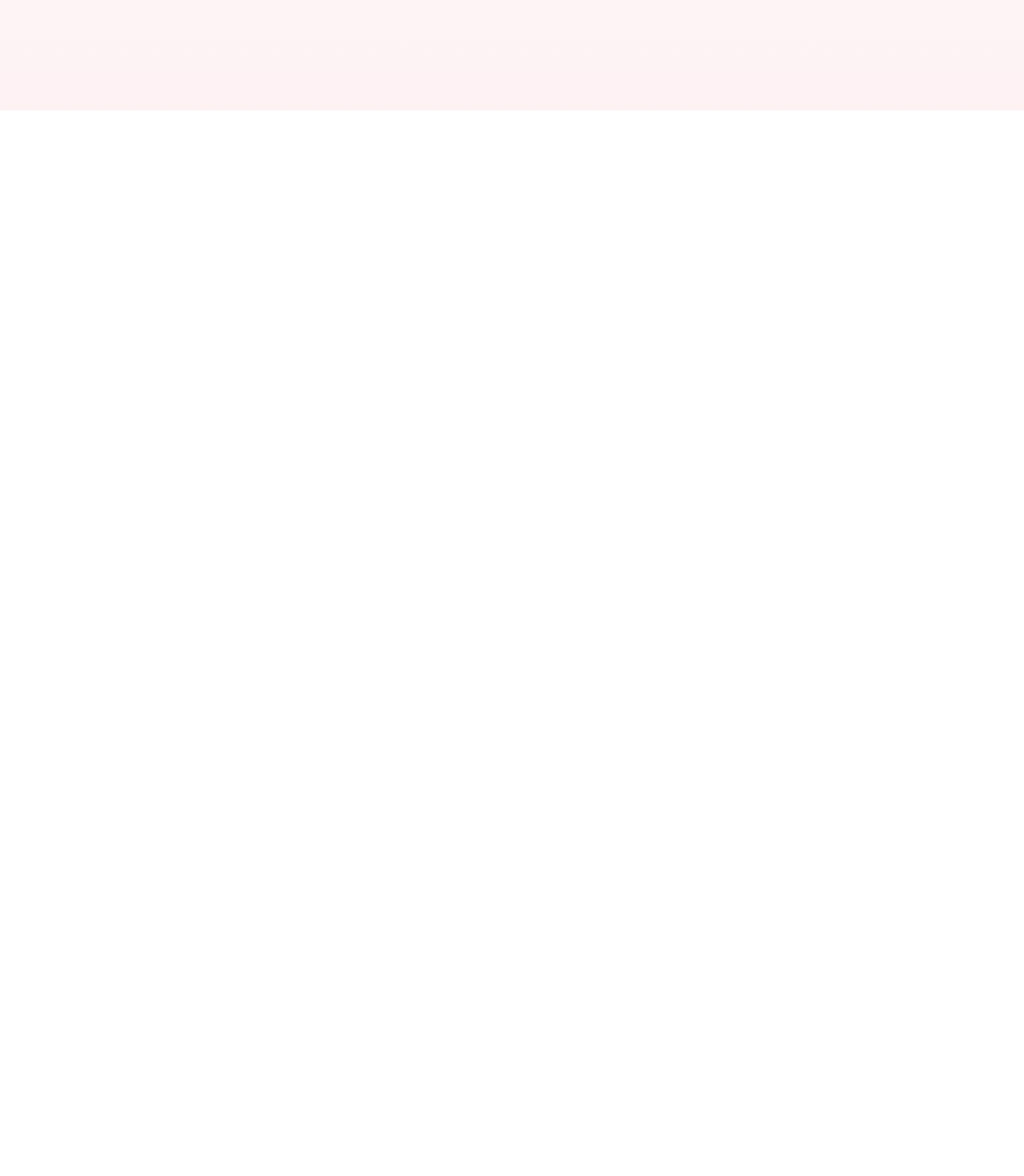
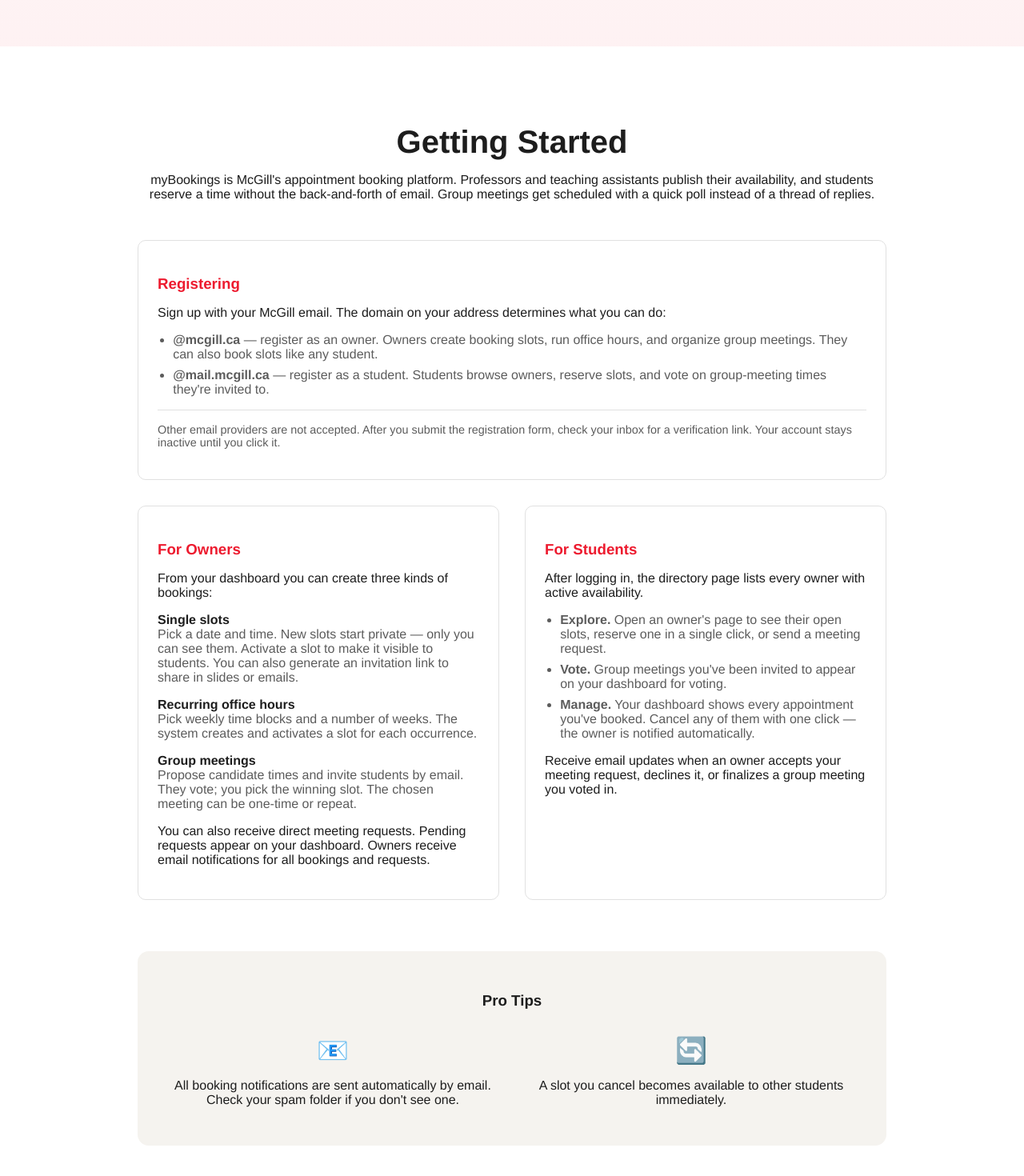
Before and after one commit to epicgamer17/socs-booking, a React (Vite) app in the folder app/client/: page / in a window 1280 px wide. Shown: the part 726-2196 px from the top of the page at 80% size. Before the commit the page ends 864 px from the top, so only its background shows below. Built offline with nearby package versions, Linux system fonts and the light colour scheme; no server answers.

Commit message:
added help section with basic ui

```diff
--- a/app/client/src/LandingPage.jsx
+++ b/app/client/src/LandingPage.jsx
@@ -1,15 +1,16 @@
-/* Author: Tanav Bansal*/
+/* Author: Tanav Bansal and Jonathan Lamontagne-Kratz (styling and Help Section contents based on md file Thomas Nguyen Claude) in other words, wording and phrasing of help section is mostly AI generated.
+*/
 
 import { useNavigate } from 'react-router-dom'
 import Button from './components/ui/Button';
 import styles from './LandingPage.module.css';
 
-
 function LandingPage() {
         const navigate = useNavigate();
 
         return (
-                <div className={styles.hero}>
+                <div className={styles.container}>
+                        <section className={styles.hero}>
                                 <h1 className={styles.title}>
                                         myBookings
                                 </h1>
@@ -18,15 +19,75 @@
                                 </p>
                                 <div className={styles.actionGroup}>
                                         <Button variant="primary" onClick={() => navigate('/register')}>
-                                        Register
+                                                Get Started
                                         </Button>
                                         <Button variant="secondary" onClick={() => navigate('/login')}>
                                                 Log In
                                         </Button>
                                 </div>
-                </div>);
+                        </section>
 
+                        <section className={styles.infoSection}>
+                                <div className={styles.sectionHeader}>
+                                        <h2>Getting Started</h2>
+                                        <p>myBookings is McGill's appointment booking platform. Professors and teaching assistants publish their availability, and students reserve a time without the back-and-forth of email. Group meetings get scheduled with a quick poll instead of a thread of replies.</p>
+                                </div>
 
+                                <div className={styles.card}>
+                                        <h3>Registering</h3>
+                                        <p>Sign up with your McGill email. The domain on your address determines what you can do:</p>
+                                        <ul>
+                                                <li><strong>@mcgill.ca</strong> — register as an owner. Owners create booking slots, run office hours, and organize group meetings. They can also book slots like any student.</li>
+                                                <li><strong>@mail.mcgill.ca</strong> — register as a student. Students browse owners, reserve slots, and vote on group-meeting times they're invited to.</li>
+                                        </ul>
+                                        <p className={styles.note}>Other email providers are not accepted. After you submit the registration form, check your inbox for a verification link. Your account stays inactive until you click it.</p>
+                                </div>
+
+                                <div className={styles.grid}>
+                                        <div className={styles.card}>
+                                                <h3>For Owners</h3>
+                                                <p>From your dashboard you can create three kinds of bookings:</p>
+                                                <dl className={styles.definitionList}>
+                                                        <dt>Single slots</dt>
+                                                        <dd>Pick a date and time. New slots start private — only you can see them. Activate a slot to make it visible to students. You can also generate an invitation link to share in slides or emails.</dd>
+
+                                                        <dt>Recurring office hours</dt>
+                                                        <dd>Pick weekly time blocks and a number of weeks. The system creates and activates a slot for each occurrence.</dd>
+
+                                                        <dt>Group meetings</dt>
+                                                        <dd>Propose candidate times and invite students by email. They vote; you pick the winning slot. The chosen meeting can be one-time or repeat.</dd>
+                                                </dl>
+                                                <p>You can also receive direct meeting requests. Pending requests appear on your dashboard. Owners receive email notifications for all bookings and requests.</p>
+                                        </div>
+
+                                        <div className={styles.card}>
+                                                <h3>For Students</h3>
+                                                <p>After logging in, the directory page lists every owner with active availability.</p>
+                                                <ul>
+                                                        <li><strong>Explore.</strong> Open an owner's page to see their open slots, reserve one in a single click, or send a meeting request.</li>
+                                                        <li><strong>Vote.</strong> Group meetings you've been invited to appear on your dashboard for voting.</li>
+                                                        <li><strong>Manage.</strong> Your dashboard shows every appointment you've booked. Cancel any of them with one click — the owner is notified automatically.</li>
+                                                </ul>
+                                                <p>Receive email updates when an owner accepts your meeting request, declines it, or finalizes a group meeting you voted in.</p>
+                                        </div>
+                                </div>
+
+                                <div className={styles.tipsCard}>
+                                        <h3>Pro Tips</h3>
+                                        <div className={styles.tipsGrid}>
+                                                <div className={styles.tipItem}>
+                                                        <span className={styles.tipIcon}>📧</span>
+                                                        <p>All booking notifications are sent automatically by email. Check your spam folder if you don't see one.</p>
+                                                </div>
+                                                <div className={styles.tipItem}>
+                                                        <span className={styles.tipIcon}>🔄</span>
+                                                        <p>A slot you cancel becomes available to other students immediately.</p>
+                                                </div>
+                                        </div>
+                                </div>
+                        </section>
+                </div>
+        );
 }
 
-export default LandingPage
+export default LandingPage;
--- a/app/client/src/LandingPage.module.css
+++ b/app/client/src/LandingPage.module.css
@@ -1,6 +1,10 @@
 /* Author: Jonathan Lamontagne-Kratz */
+.container {
+    background: var(--color-bg);
+}
+
 .hero {
-    min-height: 100vh;
+    min-height: 90vh;
     display: flex;
     flex-direction: column;
     justify-content: center;
@@ -14,10 +18,6 @@
     font-size: 4rem;
     color: var(--text-primary);
     margin-bottom: var(--spacing-md);
-}
-
-.highlight {
-    color: var(--color-primary);
 }
 
 .description {
@@ -35,16 +35,104 @@
     justify-content: center;
 }
 
+/* Documentation Sections */
+.infoSection {
+    max-width: 1000px;
+    margin: 0 auto;
+    padding: 4rem var(--spacing-xl);
+}
+
+.sectionHeader {
+    text-align: center;
+    margin-bottom: 3rem;
+}
+
+.sectionHeader h2 {
+    font-size: 2.5rem;
+    margin-bottom: var(--spacing-md);
+}
+
+.grid {
+    display: grid;
+    grid-template-columns: repeat(auto-fit, minmax(300px, 1fr));
+    gap: var(--spacing-xl);
+    margin-top: var(--spacing-xl);
+}
+
+.card {
+    background: var(--color-surface);
+    border: 1px solid var(--color-border);
+    padding: var(--spacing-lg);
+    border-radius: var(--radius-lg);
+}
+
+.card h3 {
+    color: var(--color-primary);
+    margin-bottom: var(--spacing-md);
+}
+
+.card ul {
+    padding-left: 1.2rem;
+}
+
+.card li {
+    margin-bottom: var(--spacing-sm);
+    color: var(--text-secondary);
+}
+
+.note {
+    font-size: 0.9rem;
+    color: var(--text-secondary);
+    margin-top: var(--spacing-md);
+    padding-top: var(--spacing-md);
+    border-top: 1px solid var(--color-border);
+}
+
+.definitionList dt {
+    font-weight: bold;
+    margin-top: var(--spacing-md);
+}
+
+.definitionList dd {
+    margin-left: 0;
+    color: var(--text-secondary);
+    margin-bottom: var(--spacing-sm);
+}
+
+.tipsCard {
+    margin-top: 4rem;
+    padding: var(--spacing-xl);
+    background: var(--color-bg-accent);
+    border-radius: var(--radius-xl);
+}
+
+.tipsCard h3 {
+    text-align: center;
+    margin-bottom: var(--spacing-xl);
+}
+
+.tipsGrid {
+    display: grid;
+    grid-template-columns: repeat(auto-fit, minmax(200px, 1fr));
+    gap: var(--spacing-lg);
+}
+
+.tipItem {
+    text-align: center;
+}
+
+.tipIcon {
+    font-size: 2rem;
+    display: block;
+    margin-bottom: var(--spacing-sm);
+}
+
 @media (max-width: 600px) {
-    .hero {
-        padding: var(--spacing-lg) var(--spacing-md);
-    }
-
     .title {
         font-size: 2.5rem;
     }
 
-    .description {
-        font-size: 1rem;
+    .hero {
+        padding: var(--spacing-lg) var(--spacing-md);
     }
 }
```
Also changed, not shown: app/client/src/UserDashboard.jsx (+5 -63 lines). Lines whose indentation alone changed are shown as unchanged.
